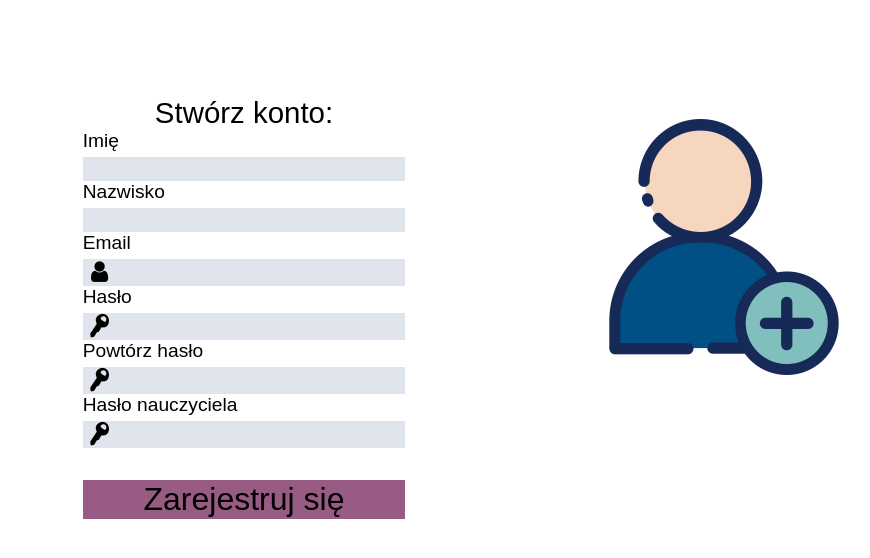
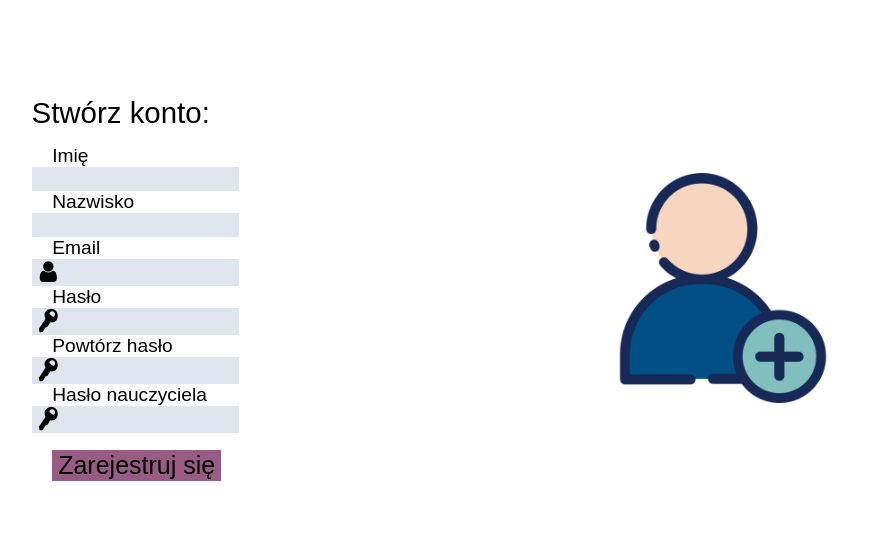
Before and after one commit to MakksP/online-gradebook, a PHP site: page /registrationPage.php in a window 1280 px wide. Shown: the part 56-614 px from the top of the page, without its empty margins (172-1042 px from the left). Run offline with PHP 8.4, Linux system fonts and the light colour scheme; style sheets or scripts are compiled from the project's sources; some web fonts are replaced.

Commit message:
Login/Registration forms remaster

```diff
--- a/registrationPage.php
+++ b/registrationPage.php
@@ -24,10 +24,10 @@
 
     <section class="main_pane">
 
-        <label id="login_label">Stwórz konto:</label>
+
 
         <form id="registration_form">
-
+            <label id="login_label">Stwórz konto:</label>
             <div class="form_element">
                 <label for="name" class="login_label">Imię</label>
                 <span class="form_field">
@@ -86,12 +86,11 @@
             </div>
 
         </form>
-
+        <aside class="login_icon">
+            <img src="images/newUser.png" alt="schoolSymbol" id="new_user"  class="login_icon_image">
+        </aside>
     </section>
 
-    <aside class="login_icon">
-        <img src="images/newUser.png" alt="schoolSymbol" id="new_user"  class="login_icon_image">
-    </aside>
 
 
 </main>
--- a/styles/loginRegisterPagesStyles.css
+++ b/styles/loginRegisterPagesStyles.css
@@ -9,6 +9,7 @@
   font-family: "Tilt Neon", sans-serif;
   font-size: 25px;
   font-size: 2.3vw;
+  margin-bottom: 15px;
 }
 
 .main_pane {
@@ -17,8 +18,9 @@
   left: 15%;
   top: 10%;
   text-align: center;
-  display: flex;
-  flex-direction: column;
+  display: grid;
+  grid-template-columns: repeat(2, minmax(230px, 1fr));
+  grid-column-gap: 80%;
 }
 
 #login_main_pane {
@@ -31,12 +33,16 @@
   width: 90%;
   position: relative;
   left: 5%;
+  display: grid;
+  text-align: left;
 }
 
 #registration_form {
   width: 90%;
   position: relative;
   left: 5%;
+  display: grid;
+  text-align: left;
 }
 
 .login_label {
@@ -45,14 +51,11 @@
   display: block;
   position: relative;
   left: 10%;
-  margin-bottom: 5px;
-  width: 40%;
   text-align: left;
 }
 
 .form_element {
   width: 100%;
-  height: 20%;
 }
 
 .button_container {
@@ -64,12 +67,10 @@
 
 #login_button {
   width: 100%;
-  height: 100%;
   background-color: #985c84;
   border: none;
   font-family: "Tilt Neon", sans-serif;
   font-size: 25px;
-  font-size: 2.5vw;
   margin-top: 10%;
 }
 #login_button:hover {
@@ -91,8 +92,8 @@
 .form_field {
   display: inline-flex;
   background-color: #e0e4ec;
-  width: 80%;
   justify-content: space-between;
+  width: 100%;
 }
 
 #icon_login {
@@ -108,27 +109,23 @@
 }
 
 .login_icon {
-  width: 20%;
-  height: 35%;
-  position: relative;
-  left: 60%;
-  bottom: 40%;
+  display: inline-grid;
+  align-content: center;
+  grid-column: 2;
 }
 
 .login_icon_image {
   width: 100%;
-  height: auto;
 }
 
 #registration_button {
   width: 100%;
-  height: 100%;
   background-color: #985c84;
   border: none;
   font-family: "Tilt Neon", sans-serif;
   font-size: 25px;
-  font-size: 2.5vw;
   margin-top: 10%;
+  width: auto;
 }
 #registration_button:hover {
   cursor: pointer;
--- a/styles/loginRegisterPagesStyles.scss
+++ b/styles/loginRegisterPagesStyles.scss
@@ -9,6 +9,7 @@
 #login_label{
   @include standard_header_font;
   font-size: 2.3vw;
+  margin-bottom: 15px;
 }
 
 .main_pane{
@@ -17,8 +18,9 @@
   left: 15%;
   top: 10%;
   text-align: center;
-  display: flex;
-  flex-direction: column;
+  display: grid;
+  grid-template-columns: repeat(2, minmax(230px, 1fr));
+  grid-column-gap: 80%;
 }
 
 #login_main_pane{
@@ -43,14 +45,11 @@
   display: block;
   position: relative;
   left: 10%;
-  margin-bottom: 5px;
-  width: 40%;
   text-align: left;
 }
 
 .form_element{
   width: 100%;
-  height: 20%;
 }
 
 .button_container{
@@ -80,8 +79,8 @@
 .form_field{
   display: inline-flex;
   background-color: $form_input_background_color;
-  width: 80%;
   justify-content: space-between;
+  width: 100%;
 }
 
 #icon_login{
@@ -93,20 +92,18 @@
 }
 
 .login_icon{
-  width: 20%;
-  height: 35%;
-  position: relative;
-  left: 60%;
-  bottom: 40%;
+  display: inline-grid;
+  align-content: center;
+  grid-column: 2;
 }
 
 .login_icon_image{
   width: 100%;
-  height: auto;
 }
 
 #registration_button{
   @include login_register_button_style;
+  width: auto;
   &:hover{
     @include login_register_button_style_hover;
   }
--- a/styles/styleSchemes.scss
+++ b/styles/styleSchemes.scss
@@ -66,11 +66,10 @@
 }
 
 @mixin login_register_button_style{
-  @include whole_area_style;
+  width: 100%;
   background-color: $login_register_button_color;
   border: none;
   @include standard_header_font;
-  font-size: 2.5vw;
   margin-top: 10%;
 }
 
@@ -88,6 +87,8 @@
   width: 90%;
   position: relative;
   left: 5%;
+  display: grid;
+  text-align: left;
 }
 
 @mixin user_container_style {
```
Also changed, not shown: loginPage.php (+5 -5 lines), styles/startPageStyles.scss (line endings or trailing spaces), 6 other files.
